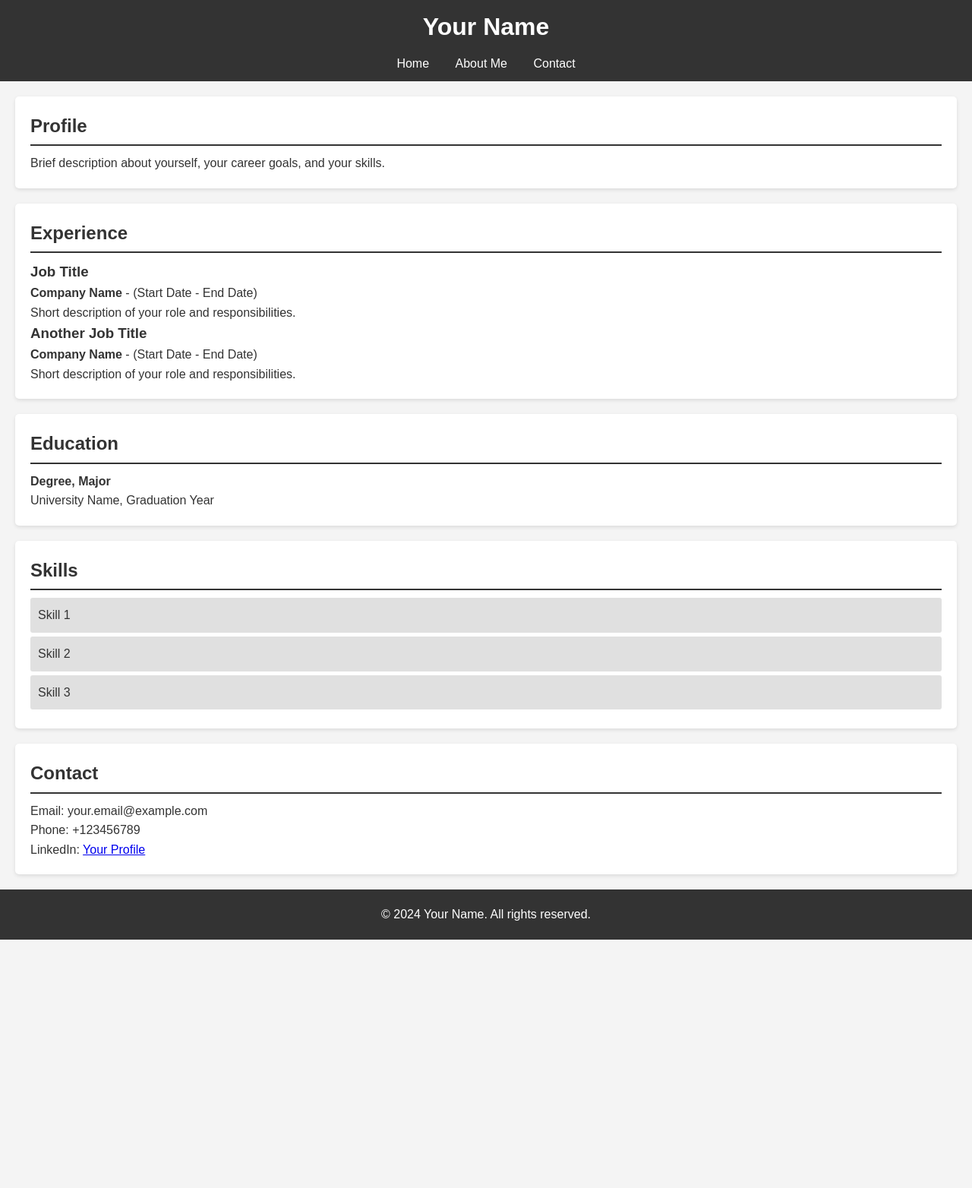
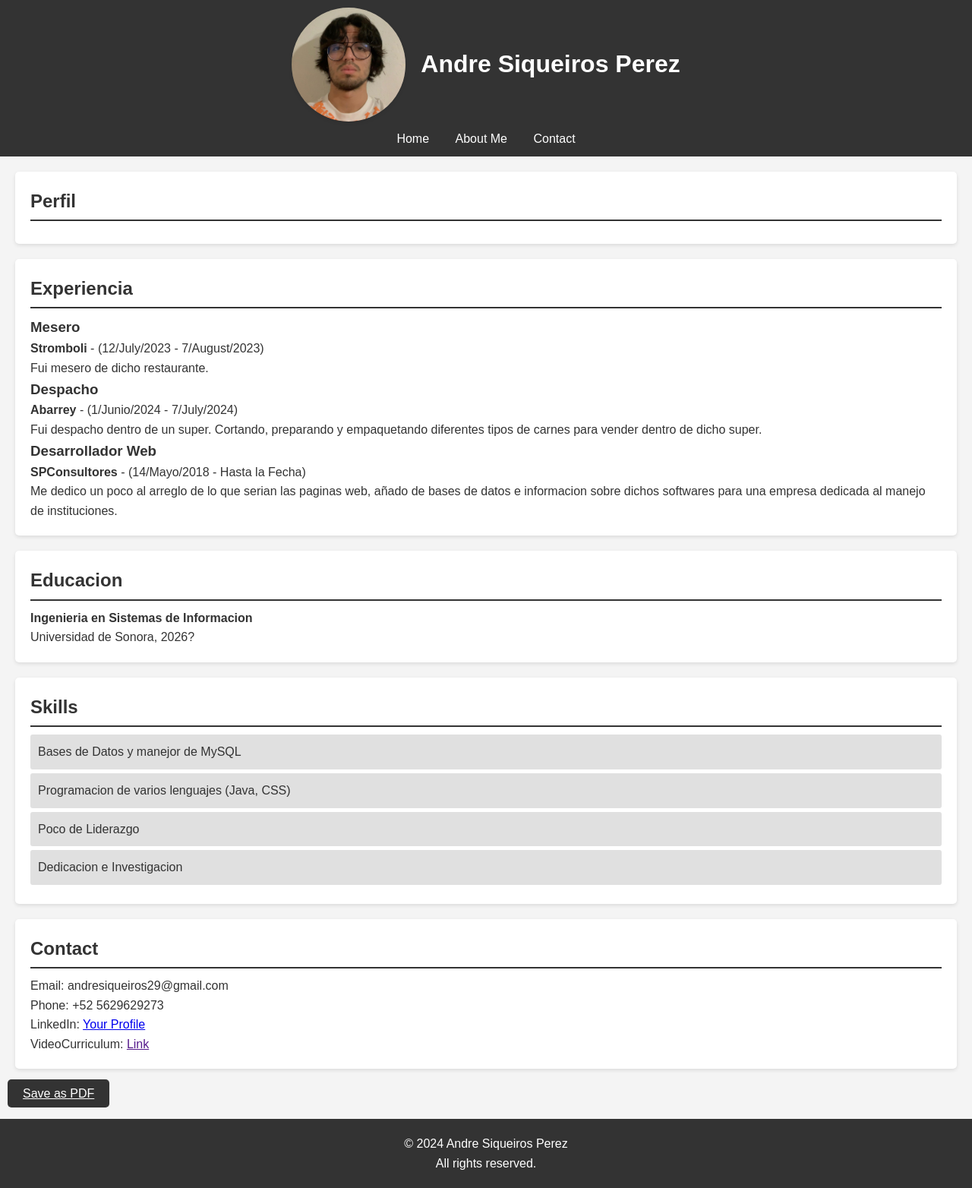
Before and after one commit to MrEntenadorPokemon/pok.github.io, a plain HTML site: page index.html in a window 1280 px wide. Shown: the whole page at 76% size. Before the commit the page ends 1237 px from the top, so only its background shows below. Drawn offline with nearby package versions, Linux system fonts and the light colour scheme.

Commit message:
Add files via upload

```diff
--- a/index.html
+++ b/index.html
@@ -5,10 +5,14 @@
     <meta name="viewport" content="width=device-width, initial-scale=1.0">
     <title>My Curriculum Vitae</title>
     <link rel="stylesheet" href="style.css">
+    <script src="https://cdnjs.cloudflare.com/ajax/libs/jspdf/2.5.1/jspdf.umd.min.js"></script>
 </head>
 <body>
     <header>
-        <h1>Your Name</h1>
+        <div class="header-content">
+            <img src="profile.jpg" alt="Profile Photo" class="profile-pic">
+        <h1>Andre Siqueiros Perez</h1>
+    </div>
         <nav>
             <a href="index.html">Home</a>
             <a href="about.html">About Me</a>
@@ -17,48 +21,63 @@
     </header>
 
     <section id="profile">
-        <h2>Profile</h2>
-        <p>Brief description about yourself, your career goals, and your skills.</p>
+        <h2>Perfil</h2>
+        <p>
+        </p>
     </section>
 
     <section id="experience">
-        <h2>Experience</h2>
+        <h2>Experiencia</h2>
+
         <div class="job">
-            <h3>Job Title</h3>
-            <p><strong>Company Name</strong> - (Start Date - End Date)</p>
-            <p>Short description of your role and responsibilities.</p>
+            <h3>Mesero</h3>
+            <p><strong>Stromboli</strong> - (12/July/2023 - 7/August/2023)</p>
+            <p>Fui mesero de dicho restaurante.</p>
         </div>
         <div class="job">
-            <h3>Another Job Title</h3>
-            <p><strong>Company Name</strong> - (Start Date - End Date)</p>
-            <p>Short description of your role and responsibilities.</p>
+            <h3>Despacho</h3>
+            <p><strong>Abarrey</strong> - (1/Junio/2024 - 7/July/2024)</p>
+            <p>Fui despacho dentro de un super. Cortando, preparando y empaquetando diferentes tipos de carnes para vender dentro de dicho super.</p>
+        </div>
+        <div class="job">
+            <h3>Desarrollador Web</h3>
+            <p><strong>SPConsultores</strong> - (14/Mayo/2018 - Hasta la Fecha)</p>
+            <p>Me dedico un poco al arreglo de lo que serian las paginas web, añado de bases de datos e informacion sobre dichos softwares para
+                una empresa dedicada al manejo de instituciones.
         </div>
     </section>
 
     <section id="education">
-        <h2>Education</h2>
-        <p><strong>Degree, Major</strong></p>
-        <p>University Name, Graduation Year</p>
+        <h2>Educacion</h2>
+        <p><strong>Ingenieria en Sistemas de Informacion</strong></p>
+        <p>Universidad de Sonora, 2026?</p>
     </section>
 
     <section id="skills">
         <h2>Skills</h2>
         <ul>
-            <li>Skill 1</li>
-            <li>Skill 2</li>
-            <li>Skill 3</li>
+            <li>Bases de Datos y manejor de MySQL</li>
+            <li>Programacion de varios lenguajes (Java, CSS)</li>
+            <li>Poco de Liderazgo </li>
+            <li>Dedicacion e Investigacion</li>
         </ul>
     </section>
 
     <section id="contact">
         <h2>Contact</h2>
-        <p>Email: your.email@example.com</p>
-        <p>Phone: +123456789</p>
-        <p>LinkedIn: <a href="https://linkedin.com/in/yourprofile">Your Profile</a></p>
+        <p>Email: andresiqueiros29@gmail.com</p>
+        <p>Phone: +52 5629629273</p>
+        <p>LinkedIn: <a href="www.linkedin.com/in/andre-siqueiros-42a965332">Your Profile</a></p>
+        <p>VideoCurriculum: <a href="">Link</a></p>
     </section>
 
+    <a href="#" id="download-pdf" class="btn btn-primary" style="margin-left: 10px;">Save as PDF</a>
+
     <footer>
-        <p>© 2024 Your Name. All rights reserved.</p>
+    <p>© 2024 Andre Siqueiros Perez</P>
+    <p> All rights reserved.</p>
     </footer>
+
+    <script src="script.js"></script>
 </body>
 </html>
--- /dev/null
+++ b/script.js
@@ -0,0 +1,21 @@
+document.addEventListener("DOMContentLoaded", function() {
+    const pdfButton = document.getElementById('download-pdf');
+
+    pdfButton.addEventListener('click', function(event) {
+        event.preventDefault();
+
+        const { jsPDF } = window.jspdf;
+
+        const doc = new jsPDF();
+
+        const content = document.body.innerHTML;
+
+        doc.html(content, {
+            callback: function (doc) {
+                doc.save('Andre Siqueiros Perez CV pdf');
+            },
+            x: 10,
+            y: 10
+        });
+    });
+});
--- a/style.css
+++ b/style.css
@@ -73,3 +73,32 @@ footer {
 footer p {
     margin: 0;
 }
+
+.header-content {
+    display: flex;
+    align-items: center;
+    justify-content: center;
+}
+
+.profile-pic {
+    width: 150px;
+    height: 150px;
+    border-radius: 50%;
+    margin-right: 20px;
+    box-shadow: 0 2px 5px rgba(0, 0, 0, 0.1);
+}
+
+#download-pdf {
+    background-color: #333;
+    color: white;
+    padding: 10px 20px;
+    border: none;
+    border-radius: 5px;
+    cursor: pointer;
+    font-size: 16px;
+    margin: 20px;
+}
+
+#download-pdf:hover{
+    background-color: #555;
+}
```
Also changed, not shown: about.html (+16 -3 lines), profile.jpg (added).
